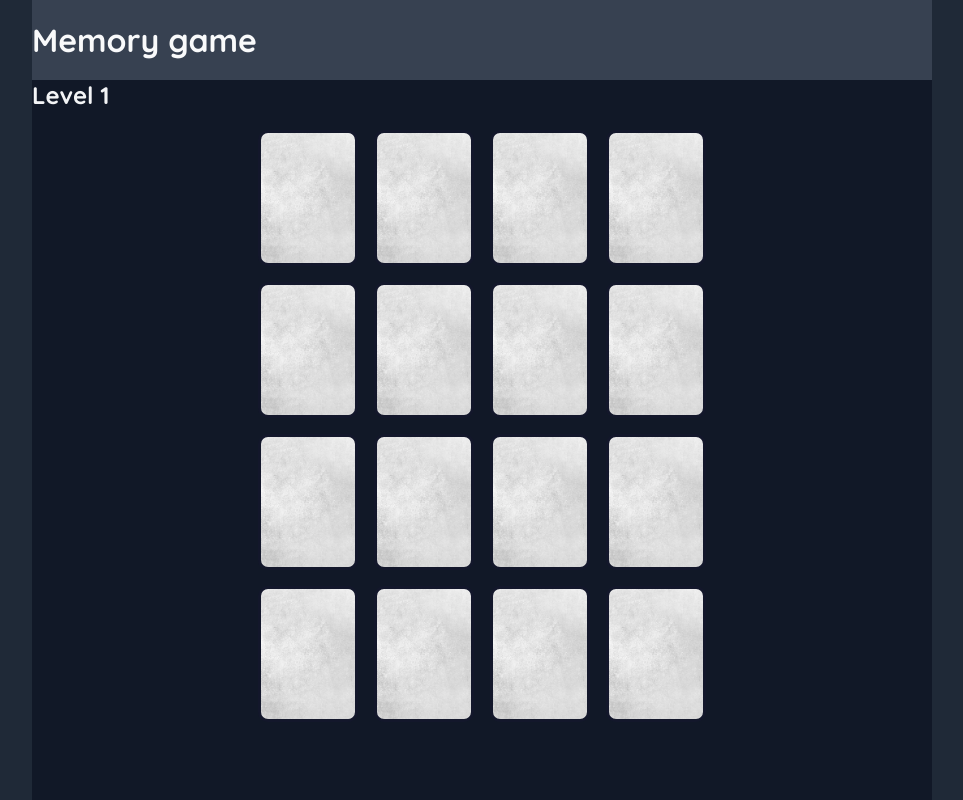
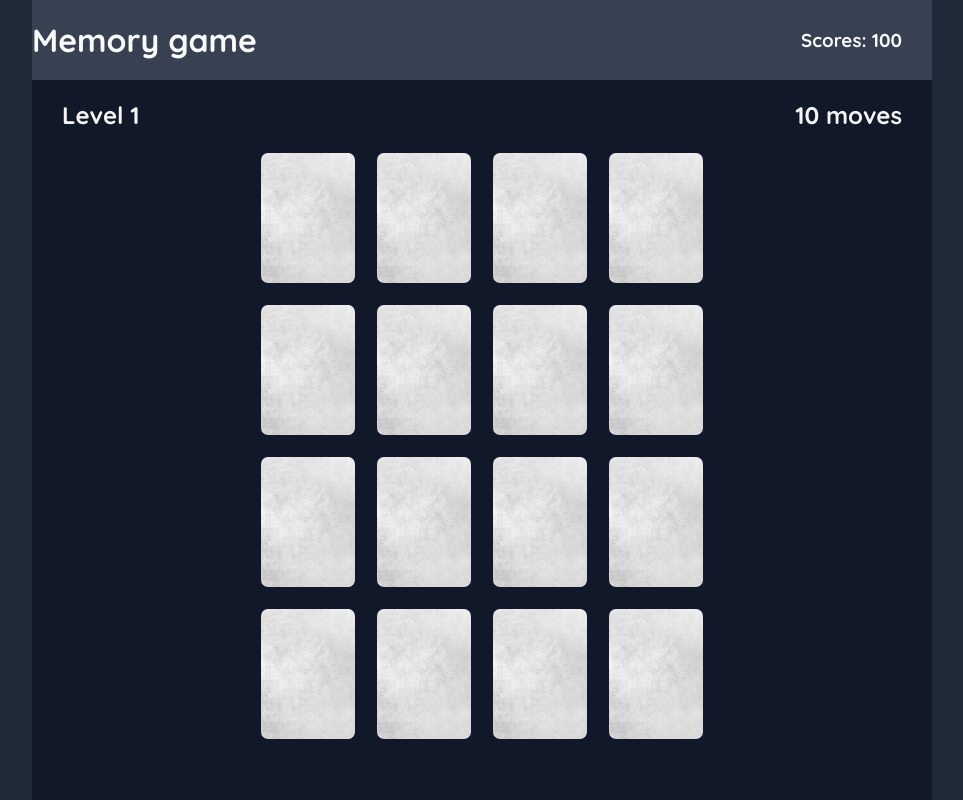
Before and after one commit to shologin/memory-game, a React (Vite) app: page /level-1 in a window 1280 px wide. Shown: the whole page, without its empty margins (158-1121 px from the left). Built offline with nearby package versions, Linux system fonts and the light colour scheme.

Commit message:
added basic styles for scores display

```diff
--- a/src/Styles/level2-style.css
+++ b/src/Styles/level2-style.css
@@ -3,7 +3,8 @@
   display: grid;
   grid-template-columns: repeat(4, 60px);
   gap: 16px;
-  margin: 48px auto;
+  margin: 48px auto 0 auto;
+  padding-bottom: 15px;
 }
 
 .card-lvl2 {
--- a/src/Styles/level3-style.css
+++ b/src/Styles/level3-style.css
@@ -3,7 +3,8 @@
   display: grid;
   grid-template-columns: repeat(4, 60px);
   gap: 10px;
-  margin: 48px auto;
+  margin: 48px auto 0 auto;
+  padding-bottom: 15px;
 }
 
 .card-lvl3 {
--- a/src/components/Header.jsx
+++ b/src/components/Header.jsx
@@ -6,6 +6,7 @@ export default function Header() {
       <Link to="/">
         <h1>Memory game</h1>
       </Link>
+      <h3>Scores: 100</h3>
     </div>
   );
 }
--- a/src/index.css
+++ b/src/index.css
@@ -29,12 +29,21 @@ h3 {
 .header {
   display: flex;
   align-items: center;
+  justify-content: space-between;
   height: 80px;
   background: #374151;
   color: #f9fafb;
 }
 
-.heading-h2 {
+.header h3 {
+  margin-right: 30px;
+}
+
+.game-level-heading {
+  display: flex;
+  justify-content: space-between;
+  align-items: center;
+  margin: 5px 20px 0 5px;
   color: #f3f4f6;
 }
 
@@ -64,6 +73,10 @@ h3 {
   .card {
     height: 130px;
   }
+
+  .game-level-heading {
+    margin: 20px 30px 0 30px;
+  }
 }
 
 @media screen and (min-width: 400px) and (max-width: 767px) {
--- a/src/levels/Level1.jsx
+++ b/src/levels/Level1.jsx
@@ -32,7 +32,10 @@ export default function Level1() {
 
   return (
     <div className="game">
-      <h2 className="heading-h2">Level 1</h2>
+      <div className="game-level-heading">
+        <h2>Level 1</h2>
+        <h2>10 moves</h2>
+      </div>
       <div className="cards"></div>
     </div>
   );
--- a/src/levels/Level2.jsx
+++ b/src/levels/Level2.jsx
@@ -37,7 +37,7 @@ export default function Level2() {
 
   return (
     <div className="game">
-      <h2 className="heading-h2">Level 2</h2>
+      <h2 className="game-level-number">Level 2</h2>
       <div className="cards-lvl2"></div>
     </div>
   );
--- a/src/levels/Level3.jsx
+++ b/src/levels/Level3.jsx
@@ -41,7 +41,7 @@ export default function Level3() {
 
   return (
     <div className="game">
-      <h2 className="heading-h2">Level 3</h2>
+      <h2 className="game-level-number">Level 3</h2>
       <div className="cards-lvl3"></div>
     </div>
   );
```
